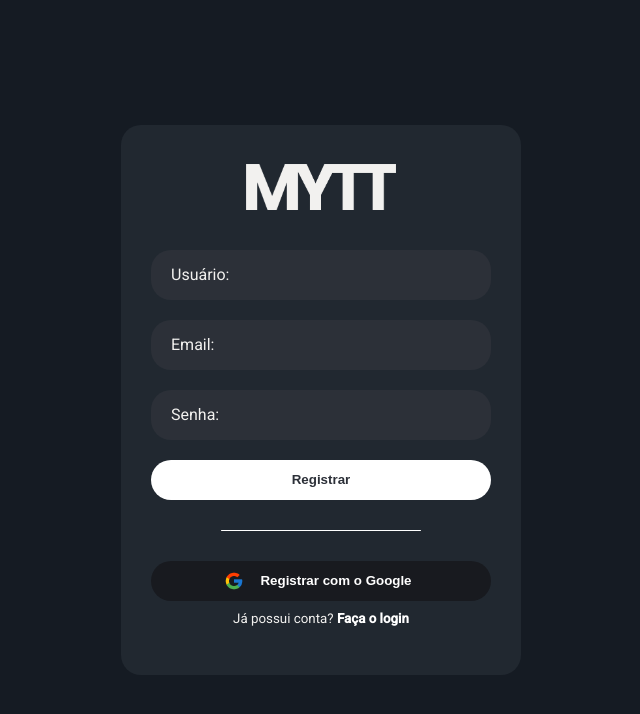
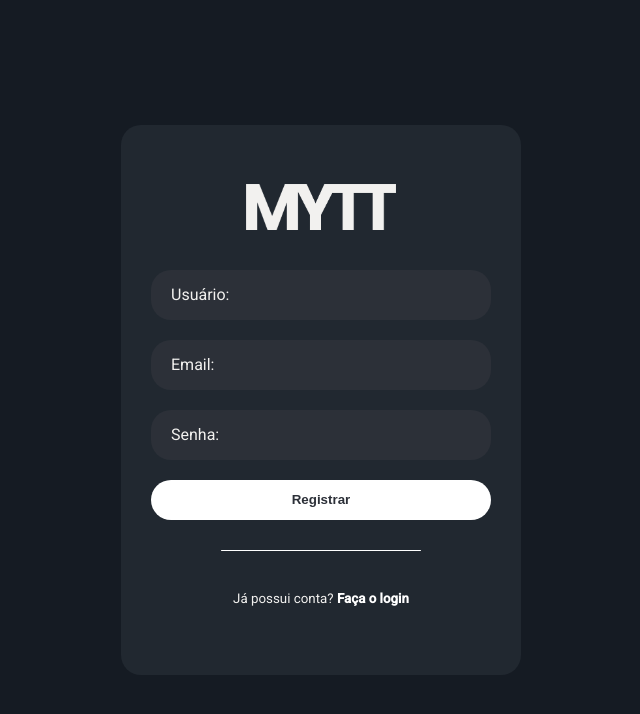
Before and after one commit to davifariasp/mytt-fullstack, an Angular app in the folder front/: page /register in a window 1280 px wide. Shown: the top 714 px of the page, without its empty margins (319-959 px from the left). Built offline with nearby package versions, Linux system fonts and the light colour scheme.

Commit message:
refacotr: retirando botao de login com google

```diff
--- a/front/src/app/pages/home/home.component.html
+++ b/front/src/app/pages/home/home.component.html
@@ -1,7 +1,7 @@
 <main>
     <nav id="nav-mytt">
         <img id="logo-mytt" src="/assets/mytt.png" alt="Home">
-        <p class="user-info">Olá {{username}} <button (click)="handleLogout()"><mat-icon aria-hidden="false" aria-label="Example home icon" fontIcon="logout"></mat-icon></button></p>
+        <p class="user-info">Sair<button (click)="handleLogout()"><mat-icon aria-hidden="false" aria-label="Example home icon" fontIcon="logout"></mat-icon></button></p>
     </nav>
     <article id="feed">
         <section id="meu-post">
--- a/front/src/app/pages/login/login.component.html
+++ b/front/src/app/pages/login/login.component.html
@@ -17,10 +17,10 @@
             <button type="submit" >Login</button>
         </form>
         <span class="line"></span>
-            <span id="login-google">
+            <!-- <span id="login-google">
                 <img src="/assets/logo-google.png" alt="logo-google">
                 <button (click)="handleLoginWithGoogle()" >Logar com o Google</button>
-            </span>
+            </span> -->
         <p id="cadastrar"> Não possui conta? <a href="/register">Cadastre-se</a></p>
     </section>
 </main>
--- a/front/src/app/pages/register/register.component.html
+++ b/front/src/app/pages/register/register.component.html
@@ -18,10 +18,10 @@
             <button type="submit" >Registrar</button>
         </form>
         <span class="line"></span>
-            <span id="login-google">
+            <!-- <span id="login-google">
                 <img src="/assets/logo-google.png" alt="logo-google">
                 <button (click)="handleRegisterWithGoogle()" >Registrar com o Google</button>
-            </span>
+            </span> -->
         <p id="cadastrar"> Já possui conta? <a href="/login">Faça o login</a></p>
     </section>
 </main>
```
